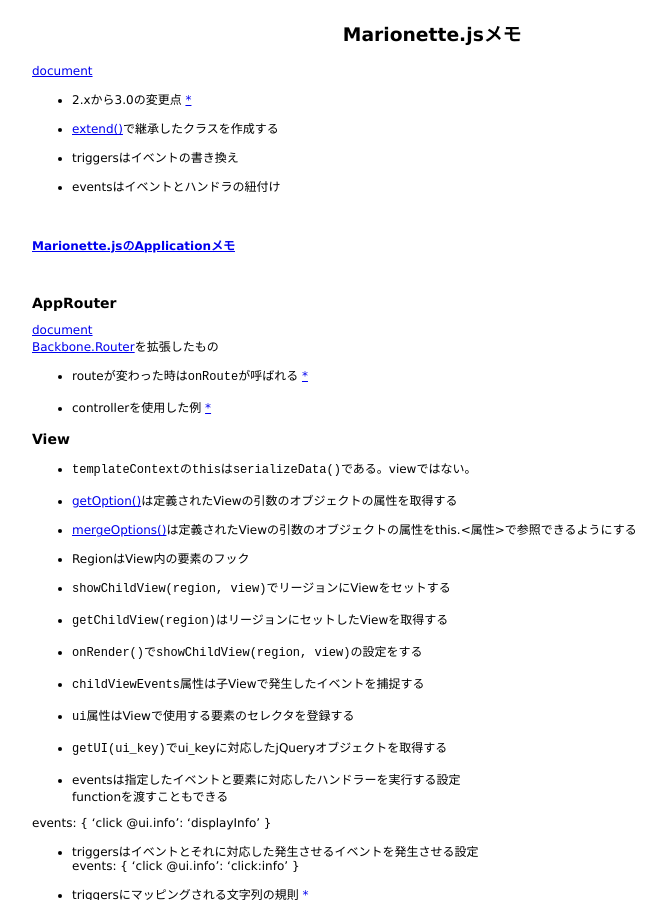
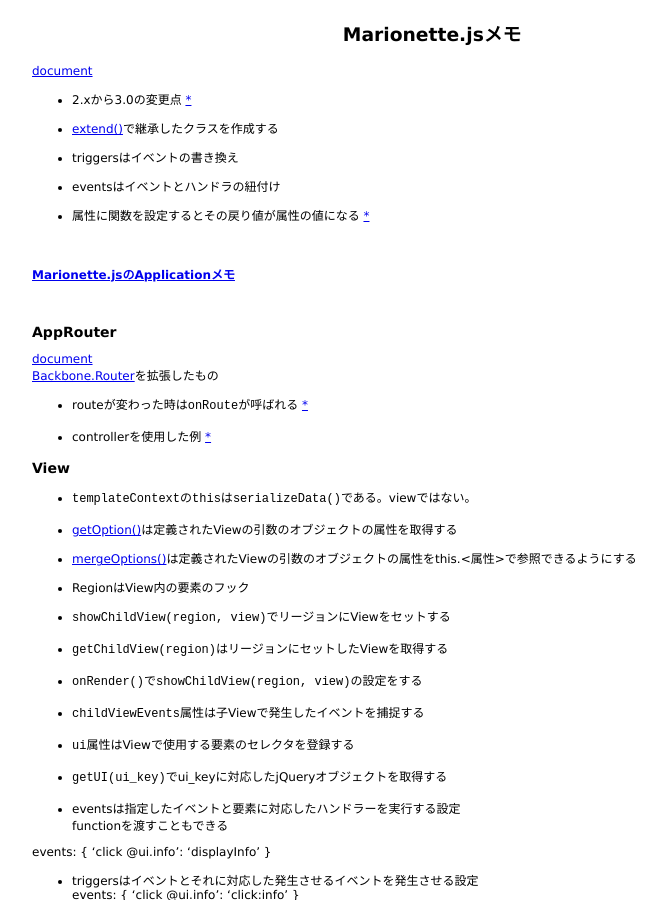
Before and after one commit to 38elements/38elements.github.com, a Jekyll site: the page built from _posts/2016-09-11-backbone_marionette.md, in a window 1280 px wide and 900 px high. Shown: the whole window, without its empty margins (208-874 px from the left). Built offline with Jekyll 4.4.1, drawn with Linux system fonts in a browser that asks for light colours.

Commit message:
Update 2016-09-11-backbone_marionette.md

```diff
--- a/_posts/2016-09-11-backbone_marionette.md
+++ b/_posts/2016-09-11-backbone_marionette.md
@@ -11,6 +11,8 @@ title: Marionette.jsメモ
 * triggersはイベントの書き換え
 
 * eventsはイベントとハンドラの紐付け
+
+* 属性に関数を設定するとその戻り値が属性の値になる [\*](https://github.com/marionettejs/backbone.marionette/blob/master/docs/basics.md#functions-returning-values)
 
 <br>
 #### [Marionette.jsのApplicationメモ](/2016/10/09/marionettejs-application.html)
```
